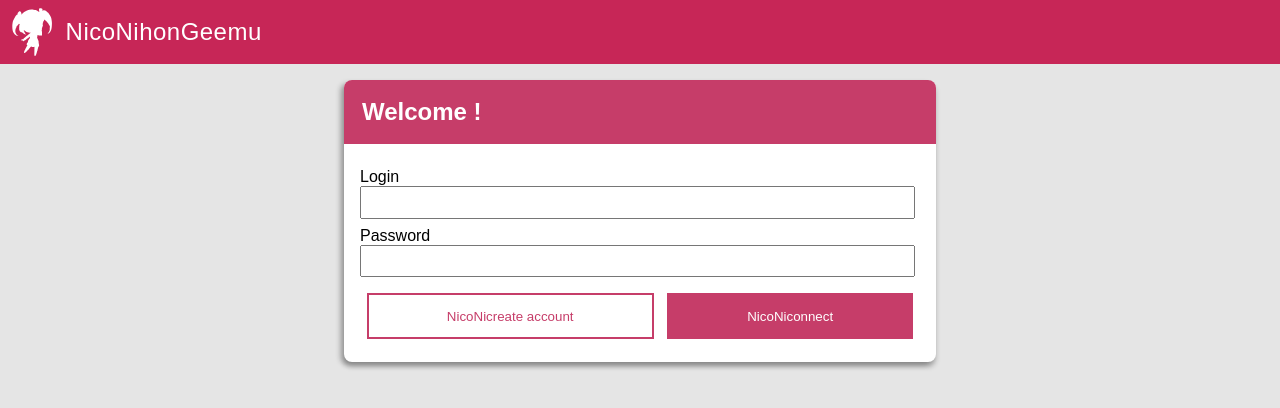
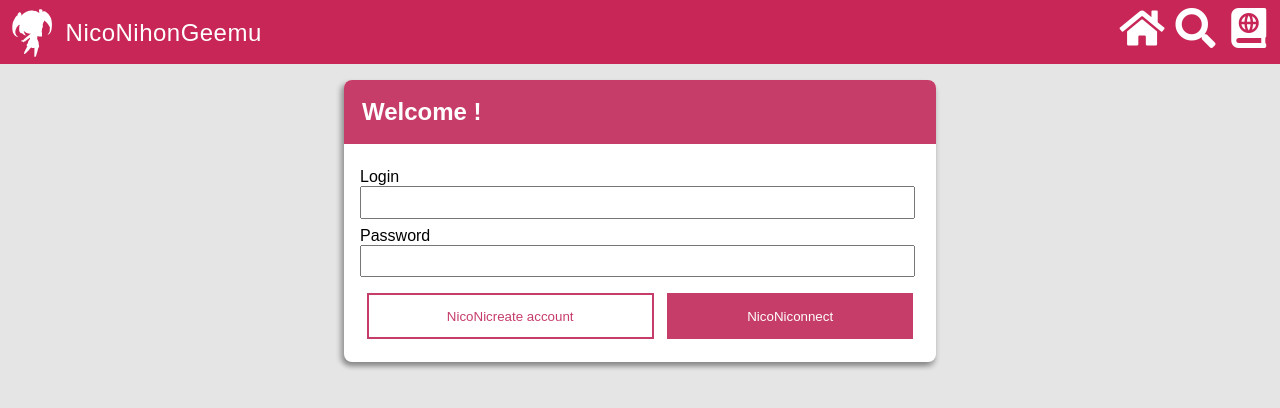
Before and after one commit to Lisible/niconihongeemu-front, a Vue app: page / in a window 1280 px wide. Shown: the top 408 px of the page. Built offline with nearby package versions, Linux system fonts and the light colour scheme.

Commit message:
Ajout des boutons de navigation

```diff
--- a/src/App.css
+++ b/src/App.css
@@ -15,9 +15,25 @@ header {
 }
 
 header h1 {
+  display: inline-block;
   padding: 0;
   vertical-align: middle;
   transition: opacity 0.8s 0.5s;
+}
+
+header nav {
+  position: fixed;
+  bottom: 0;
+  left: 0;
+  background-color: #C72657;
+
+  text-align: center;
+
+  padding: 0 1em;
+  width: 100%;
+  height: 3.5em;
+  line-height: 3.5em;
+  margin-right: 1em;
 }
 
 header h1:before {
@@ -34,6 +50,32 @@ header h1:before {
   width: 1em;
   height: 1em;
   transition: margin-left 3s, transform 1s 0.5s;
+}
+
+header nav > button {
+  display: block;
+  background-color: transparent;
+  color: transparent;
+  opacity: 1;
+  height: 100%;
+
+  border-bottom: 2px solid #ffffff00;
+
+  transition: 0.2s border-bottom;
+}
+
+header nav > button:before {
+  position: relative;
+  font-size: 3em;
+  display: inline-block;
+  color: white;
+  opacity: initial;
+}
+
+header nav > button:hover {
+  border-bottom: 2px solid white;
+
+  transition: 0.2s border-bottom;
 }
 
 h1.bump:before {
--- /dev/null
+++ b/src/App.tablet.css
@@ -0,0 +1,24 @@
+@media screen and (min-width: 600px) {
+	header nav {
+		display: inline-block;
+		position: relative;
+		float: right;
+		padding: 0;
+
+		text-align: center;
+
+		width: initial;
+	}
+
+	header nav > button {
+		width: 3.5em;
+	}
+
+	header nav > button:not(:last-child) {
+		margin-right: 0.5em;
+	}
+
+	header nav > button:before {
+		margin-right:
+	}
+}
--- a/src/App.vue
+++ b/src/App.vue
@@ -2,6 +2,12 @@
   <div id="app">
     <header>
       <h1 v-bind:class="{ bump: searchStarted }">NicoNihonGeemu</h1>
+
+      <nav>
+        <button class="fas fa-home">Home</button>
+        <button class="fas fa-search">Search</button>
+        <button  class="fas fa-atlas">Deck</button>
+      </nav>
     </header>
     <div id="main-wrapper">
         <search-bar v-if="perspective == 'home' || perspective == 'search'"></search-bar>
@@ -15,3 +21,4 @@
 
 <script src="./App.js"></script>
 <style src="./App.css"></style>
+<style src="./App.tablet.css"></style>
```
